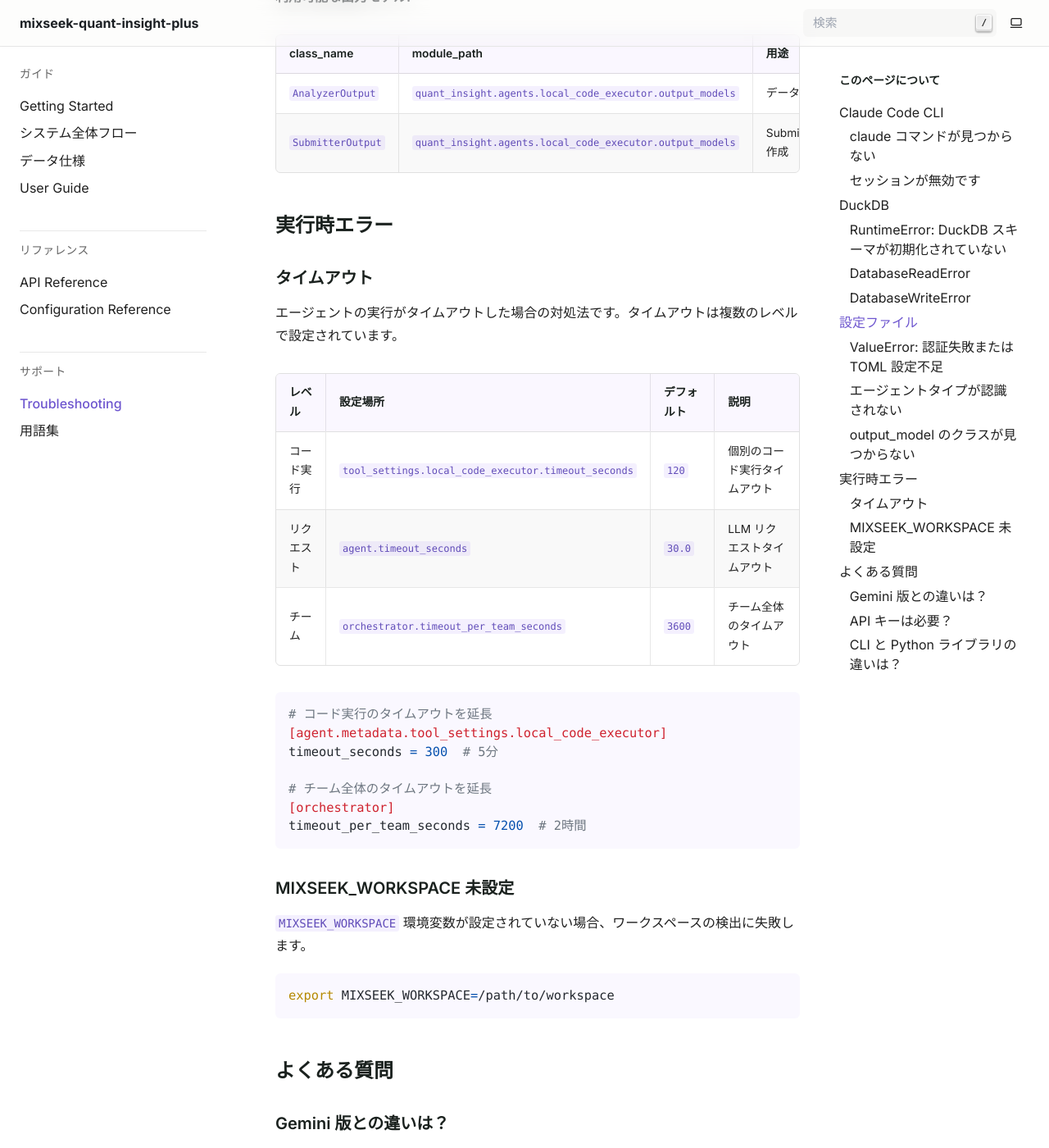
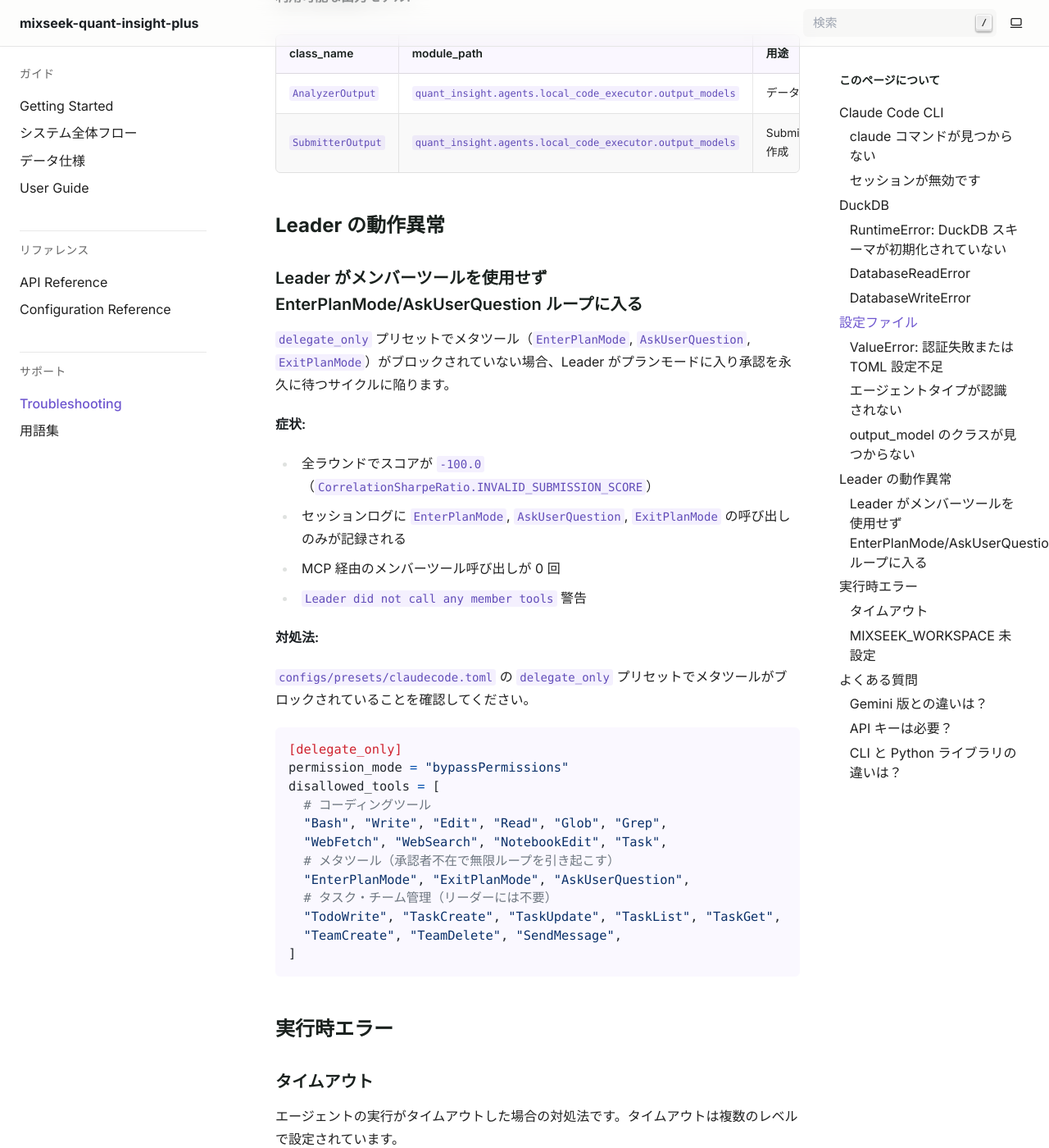
Before and after one commit to drillan/mixseek-quant-insight-plus, a Sphinx documentation site: the page built from docs/troubleshooting.md, in a window 1280 px wide and 1400 px high, scrolled down 3501 px. Shown: the whole window at 82% size. Built offline with Sphinx 7.4.7, drawn with Linux system fonts in a browser that asks for light colours.

Commit message:
fix: Add ClaudeCode meta-tool blocking to prevent Leader infinite loops (#19)
* chore: Update version and dependencies (v0.0.1, mixseek-plus v0.0.5, pydantic-settings v2.13.1)

Co-Authored-By: Claude Haiku 4.5 <noreply@anthropic.com>

* fix: Add ClaudeCode tool permissions configuration to enable team delegation

Add ClaudeCode tool settings presets and configure delegate_only mode in
claudecode_team.toml to fix timeout issue. The leader model previously
couldn't use any tools (including delegation) due to missing permission_mode,
causing text-only responses and preventing member delegation.

Changes:
- New file: workspaces/jquants/configs/presets/claudecode.toml with three
  presets (delegate_only, full_access, read_only)
- Modified: workspaces/jquants/configs/agents/teams/claudecode_team.toml to
  add [team.leader.tool_settings.claudecode] with preset = "delegate_only"

Setting bypassPermissions in delegate_only mode allows the non-interactive
SDK session to grant tool permissions without user interaction, enabling
proper member agent delegation.

Co-Authored-By: Claude Opus 4.6 <noreply@anthropic.com>

* fix: Add ClaudeCode tool settings to example templates

Include the [team.leader.tool_settings.claudecode] configuration in the
template files under examples/ so that `qip setup` correctly deploys the
delegate_only preset configuration. This ensures the fix is propagated
when workspace configurations are generated from templates.

Co-Authored-By: Claude Opus 4.6 <noreply@anthropic.com>

* chore: Remove workspaces/ from git tracking

workspaces/ is already in .gitignore. Remove cached files that were
force-added by mistake.

Co-Authored-By: Claude Opus 4.6 <noreply@anthropic.com>

* docs: Update configuration reference and troubleshooting with ClaudeCode preset details and meta-tool blocking guidance

- Document ClaudeCode preset system with delegate_only, full_access, and read_only presets
- Add comprehensive configuration reference for preset definitions and team-level settings
- Clarify meta-tool (EnterPlanMode, AskUserQuestion, ExitPlanMode) blocking to prevent Leader infinite loops
- Enhance troubleshooting section with Leader meta-tool loop diagnosis and resolution steps
- Update example preset configuration with better commented disallowed_tools organization
- Add test_presets.py for preset configuration validation

Co-Authored-By: Claude Opus 4.6 <noreply@anthropic.com>

---------

Co-authored-by: Claude Haiku 4.5 <noreply@anthropic.com>

````diff
--- a/docs/configuration-reference.md
+++ b/docs/configuration-reference.md
@@ -128,6 +128,70 @@ module_path = "quant_insight.agents.local_code_executor.output_models"
 class_name = "SubmitterOutput"
 ```
 
+## ClaudeCode プリセット設定（claudecode.toml）
+
+ClaudeCode プロバイダのツール権限を名前付きプリセットとして定義します。プリセットファイルは `configs/presets/claudecode.toml` に配置します。
+
+### プリセットの参照
+
+チーム設定の `[team.leader.tool_settings.claudecode]` セクションで `preset` キーを指定します。
+
+```toml
+[team.leader.tool_settings.claudecode]
+preset = "delegate_only"
+```
+
+### プリセット項目
+
+各プリセットセクション（例: `[delegate_only]`）で設定可能な項目です。
+
+| 項目 | 型 | 必須 | 説明 |
+|------|-----|------|------|
+| `permission_mode` | `str` | はい | ツール権限モード（例: `"bypassPermissions"`） |
+| `disallowed_tools` | `list[str]` | いいえ | ブロックするツール名のリスト |
+
+### 組み込みプリセット
+
+#### `delegate_only`
+
+Leader がメンバーへの作業委譲のみを行うプリセットです。コーディングツールとメタツールの両方をブロックし、MCP 経由のメンバーツールのみ使用可能にします。
+
+```toml
+[delegate_only]
+permission_mode = "bypassPermissions"
+disallowed_tools = [
+  # コーディングツール
+  "Bash", "Write", "Edit", "Read", "Glob", "Grep",
+  "WebFetch", "WebSearch", "NotebookEdit", "Task",
+  # メタツール（承認者不在で無限ループを引き起こす）
+  "EnterPlanMode", "ExitPlanMode", "AskUserQuestion",
+  # タスク・チーム管理（リーダーには不要）
+  "TodoWrite", "TaskCreate", "TaskUpdate", "TaskList", "TaskGet",
+  "TeamCreate", "TeamDelete", "SendMessage",
+]
+```
+
+> **Note**: `Skill` はリーダーの能力拡張に有用なため、ブロック対象外です。
+
+#### `full_access`
+
+全ツールへのアクセスを許可するプリセットです。
+
+```toml
+[full_access]
+permission_mode = "bypassPermissions"
+```
+
+#### `read_only`
+
+ファイルの読み取りのみを許可するプリセットです。
+
+```toml
+[read_only]
+permission_mode = "bypassPermissions"
+disallowed_tools = ["Write", "Edit", "NotebookEdit"]
+```
+
 ## チーム設定（team.toml）
 
 ### `[team]` セクション
@@ -144,6 +208,14 @@ class_name = "SubmitterOutput"
 | `model` | `str` | はい | — | モデルID（例: `claudecode:claude-opus-4-6`） |
 | `temperature` | `float` | いいえ | モデル依存 | 生成の温度パラメータ |
 | `system_instruction` | `str` | いいえ | `""` | Leader への指示（複数行可） |
+
+### `[team.leader.tool_settings.claudecode]` セクション
+
+| 項目 | 型 | 必須 | 説明 |
+|------|-----|------|------|
+| `preset` | `str` | いいえ | プリセット名（`claudecode.toml` で定義） |
+
+プリセット以外の項目をローカルオーバーライドとして追加できます。
 
 ### `[[team.members]]` セクション
 
@@ -166,6 +238,9 @@ system_instruction = """
 あなたはチームのリーダーです。
 メンバーに指示を出し、株価シグナル生成を目指します。
 """
+
+[team.leader.tool_settings.claudecode]
+preset = "delegate_only"
 
 [[team.members]]
 config = "configs/agents/members/train_analyzer_claudecode.toml"
@@ -314,6 +389,8 @@ $MIXSEEK_WORKSPACE/
 │   ├── competition.toml
 │   ├── evaluator.toml
 │   ├── orchestrator.toml
+│   ├── presets/
+│   │   └── claudecode.toml
 │   └── agents/
 │       ├── members/
 │       │   ├── train_analyzer_claudecode.toml
--- a/docs/troubleshooting.md
+++ b/docs/troubleshooting.md
@@ -130,6 +130,38 @@ print(AnalyzerOutput.model_json_schema())
 | `AnalyzerOutput` | `quant_insight.agents.local_code_executor.output_models` | データ分析 |
 | `SubmitterOutput` | `quant_insight.agents.local_code_executor.output_models` | Submission 作成 |
 
+## Leader の動作異常
+
+### Leader がメンバーツールを使用せず EnterPlanMode/AskUserQuestion ループに入る
+
+`delegate_only` プリセットでメタツール（`EnterPlanMode`, `AskUserQuestion`, `ExitPlanMode`）がブロックされていない場合、Leader がプランモードに入り承認を永久に待つサイクルに陥ります。
+
+**症状:**
+
+- 全ラウンドでスコアが `-100.0`（`CorrelationSharpeRatio.INVALID_SUBMISSION_SCORE`）
+- セッションログに `EnterPlanMode`, `AskUserQuestion`, `ExitPlanMode` の呼び出しのみが記録される
+- MCP 経由のメンバーツール呼び出しが 0 回
+- `Leader did not call any member tools` 警告
+
+**対処法:**
+
+`configs/presets/claudecode.toml` の `delegate_only` プリセットでメタツールがブロックされていることを確認してください。
+
+```toml
+[delegate_only]
+permission_mode = "bypassPermissions"
+disallowed_tools = [
+  # コーディングツール
+  "Bash", "Write", "Edit", "Read", "Glob", "Grep",
+  "WebFetch", "WebSearch", "NotebookEdit", "Task",
+  # メタツール（承認者不在で無限ループを引き起こす）
+  "EnterPlanMode", "ExitPlanMode", "AskUserQuestion",
+  # タスク・チーム管理（リーダーには不要）
+  "TodoWrite", "TaskCreate", "TaskUpdate", "TaskList", "TaskGet",
+  "TeamCreate", "TeamDelete", "SendMessage",
+]
+```
+
 ## 実行時エラー
 
 ### タイムアウト
--- a/pyproject.toml
+++ b/pyproject.toml
@@ -1,6 +1,6 @@
 [project]
 name = "mixseek-quant-insight-plus"
-version = "0.1.0"
+version = "0.0.1"
 description = "ClaudeCode integration for mixseek-quant-insight"
 readme = "README.md"
 license = { text = "Apache-2.0" }
````
Also changed, not shown: 4 other files.
